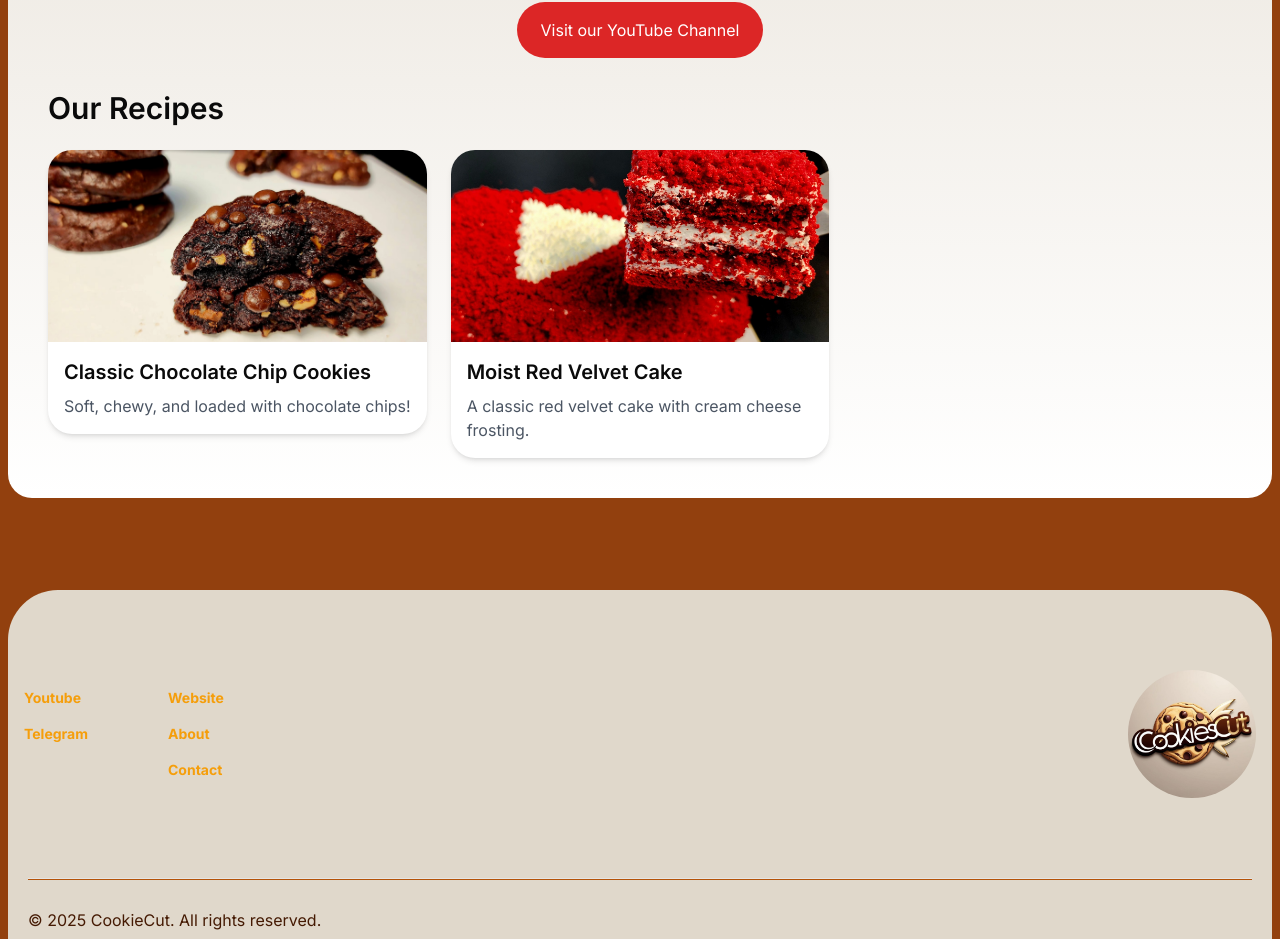
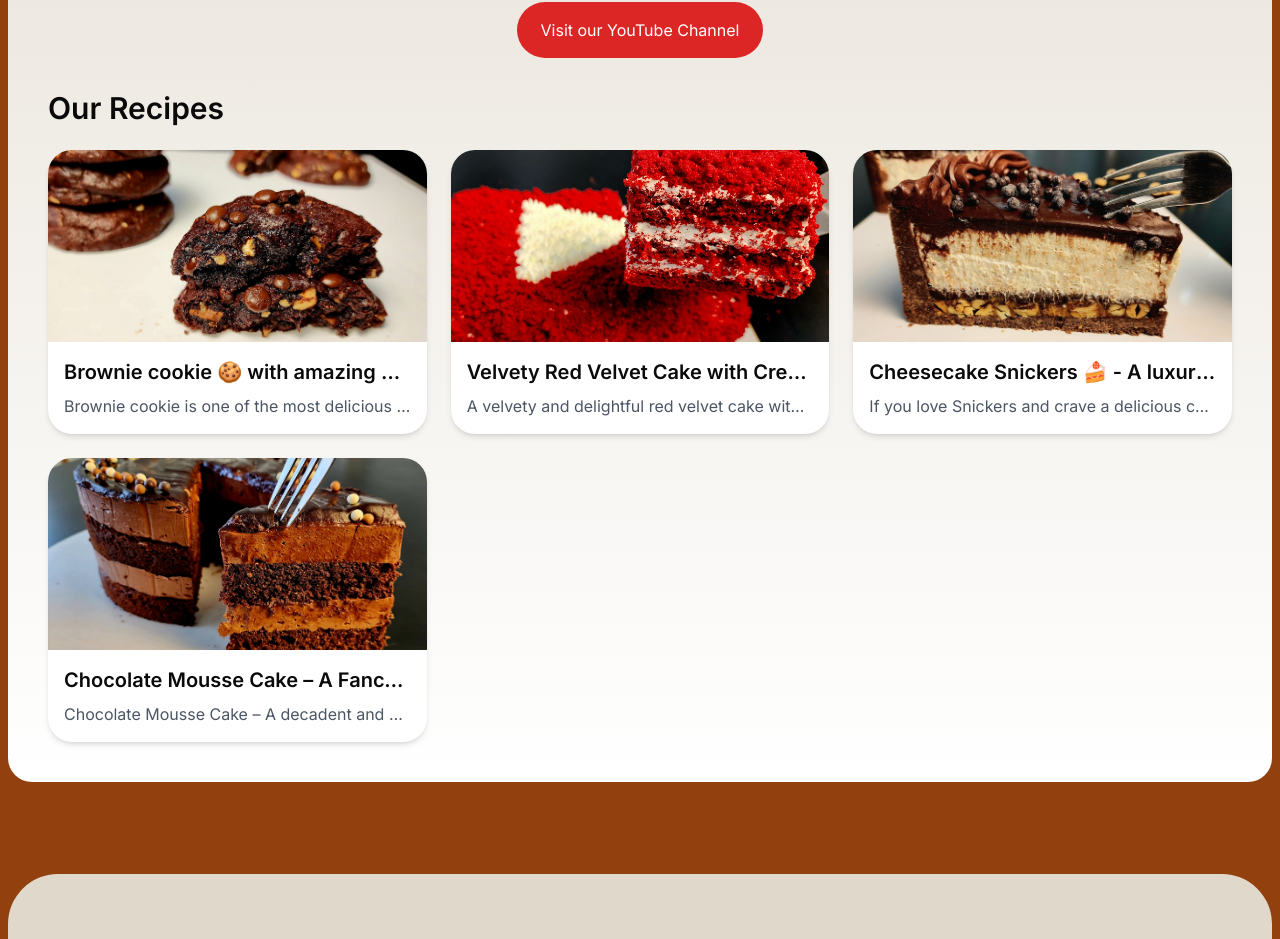
Before and after one commit to CookiesCut/Cookiecut-website, a Next.js app: page / in a window 1280 px wide. Shown: the part 694-1633 px from the top of the page. Built offline with nearby package versions, Linux system fonts and the light colour scheme.

Commit message:
update content

```diff
--- a/app/recipe/[id]/page.tsx
+++ b/app/recipe/[id]/page.tsx
@@ -34,14 +34,20 @@ export default async function RecipePage({ params }: { params: { id: string } })
             <li key={index}>{ingredient}</li>
           ))}
         </ul>
-        <h3 className="text-xl font-semibold mb-2">Instructions:</h3>
+        <h3 className="text-xl font-semibold mb-2">{recipe.instructions ? "Instructions:" : ""}</h3>
         <ol className="list-decimal list-inside">
-          {recipe.instructions.map((instruction, index) => (
+          {recipe.instructions && recipe.instructions.map((instruction, index) => (
             <li key={index} className="mb-2">
               {instruction}
             </li>
           ))}
         </ol>
+        <p className="mt-10">{recipe.support}</p>
+        {recipe.keywords.map((keyword, index) => (
+          <p key={index} className="p-1.5 mr-2 mt-1 bg-amber-500 rounded-full text-xs inline-block">
+            {keyword}
+          </p>
+        ))}
       </div>
     </div>
   );
--- a/components/RecipeCard.tsx
+++ b/components/RecipeCard.tsx
@@ -14,8 +14,8 @@ export default function RecipeCard({ recipe }: { recipe: Recipe }) {
           className="w-full h-48 object-cover"
         />
         <div className="p-4">
-          <h3 className="text-xl font-semibold mb-2">{recipe.title}</h3>
-          <p className="text-gray-600">{recipe.shortDescription}</p>
+          <h3 className="truncate text-xl font-semibold mb-2">{recipe.title}</h3>
+          <p className="truncate text-gray-600">{recipe.shortDescription}</p>
         </div>
       </div>
     </Link>
--- a/lib/recipes.json
+++ b/lib/recipes.json
@@ -1,39 +1,50 @@
 [
   {
     "id": "chocolate-chip-cookies",
-    "title": "Classic Chocolate Chip Cookies",
-    "shortDescription": "Soft, chewy, and loaded with chocolate chips!",
-    "description": "Learn how to make the perfect chocolate chip cookies that are soft on the inside and crispy on the edges. These cookies are loaded with chocolate chips and have a rich, buttery flavor.",
+    "title": "Brownie cookie 🍪 with amazing chocolate 🍫🌰 and hazelnut flavour Crispy top and wet and soft inside",
+    "shortDescription": "Brownie cookie is one of the most delicious cookies that has a very chocolatey taste and soft texture.🍪🍫🌰",
+    "description": "Brownie cookies are a perfect fusion of rich, fudgy brownies and chewy chocolate cookies. 🍪🍫 These irresistible treats boast an intense chocolate flavor with a soft, melt-in-your-mouth texture. Whether you're a chocolate lover or looking for an easy homemade dessert, this brownie cookie recipe will satisfy your sweet cravings!",
     "thumbnail": "/thumbnail/chocolate-chip-cookies.jpg",
     "youtubeId": "_Lqn9Qv6CWg?si=-J68xVuKMhZNHQH_",
     "ingredients": [
-      "2 1/4 cups all-purpose flour",
-      "1 tsp baking soda",
-      "1 tsp salt",
-      "1 cup unsalted butter, softened",
-      "3/4 cup granulated sugar",
-      "3/4 cup brown sugar",
-      "2 large eggs",
-      "2 tsp vanilla extract",
-      "2 cups semi-sweet chocolate chips"
+      "120 g butter",
+      "70 g brown sugar",
+      "75 g Granulated white sugar",
+      "1 egg of 50 grams (without skin) and 1 yolk",
+      "1/8 tsp vanilla",
+      "155 g flour",
+      "1/2 tsp Baking powder",
+      "35 g cocoa powder",
+      "1 Pinch salt ",
+      "1/4 tsp baking soda",
+      "100 g Dark and milk chocolate",
+      "50 g Chopped walnuts or hazelnuts"
     ],
     "instructions": [
-      "Preheat the oven to 375°F (190°C) and line a baking sheet with parchment paper.",
-      "In a medium bowl, whisk together the flour, baking soda, and salt. Set aside.",
-      "In a large bowl, cream together the softened butter, granulated sugar, and brown sugar until light and fluffy.",
-      "Beat in the eggs one at a time, then stir in the vanilla extract.",
-      "Gradually mix in the dry ingredients until just blended.",
-      "Fold in the chocolate chips.",
-      "Drop rounded tablespoons of the dough onto the prepared baking sheet, about 2 inches apart.",
-      "Bake for 9-11 minutes or until golden brown around the edges.",
-      "Allow the cookies to cool on the baking sheet for 5 minutes before transferring to a wire rack to cool completely."
+      "You can increase or decrease the amount of chocolate and hazelnuts.",
+      "You can use chocolate chips to decorate the cookie.",
+      "The weight of my cookies before baking is 70 grams, with this weight, the baking time is 10-12 minutes.",
+      "Oven temperature 180°C"
+    ],
+    "support": "Please support the channel by sharing and subscribing❤️",
+    "keywords": [
+      "BrownieCookies",
+      "BrownieLovers",
+      "HomemadeDesserts",
+      "ChocolateCookie",
+      "BakingLove",
+      "ChocolateBrownies",
+      "DessertTime",
+      "CookiesOfInstagram",
+      "SweetTooth",
+      "DessertLovers"
     ]
   },
   {
     "id": "red-velvet-cake",
-    "title": "Moist Red Velvet Cake",
-    "shortDescription": "A classic red velvet cake with cream cheese frosting.",
-    "description": "Discover the secrets to making a perfectly moist and flavorful red velvet cake. This recipe features a tender crumb with a hint of cocoa, topped with a rich cream cheese frosting.",
+    "title": "Velvety Red Velvet Cake with Creamy Cheese Filling | YouTube cake 🎂",
+    "shortDescription": "A velvety and delightful red velvet cake with layers of creamy cheese filling, perfect for any special occasion. An exceptional taste that will surprise you with every bite. A perfect choice for your celebrations and gatherings!",
+    "description": "Indulge in the rich and velvety goodness of homemade Red Velvet Cake! 🎂✨ This stunning dessert features soft, moist layers with a luscious cream cheese filling, making it the perfect choice for birthdays, weddings, and special celebrations. Its irresistible flavor and eye-catching red hue will impress your guests with every bite!",
     "thumbnail": "/thumbnail/red-velvet-cake.jpg",
     "youtubeId": "2e1jXLaOFgw?si=_YUt_dTMraKATiVM",
     "ingredients": [
@@ -58,6 +69,95 @@
       "Bake for 30-35 minutes or until a toothpick inserted into the center comes out clean.",
       "Allow the cakes to cool in the pans for 10 minutes, then remove from pans and cool completely on a wire rack.",
       "Once cooled, frost with cream cheese frosting and serve."
+    ],
+    "support": "Please support the channel by sharing and subscribing❤️",
+    "keywords": [
+      "RedVelvetCake",
+      "RedVelvet",
+      "HomemadeCake",
+      "CheeseCake",
+      "CreamyCake",
+      "UniqueDessert",
+      "HomemadeSweets",
+      "YouTubeCake",
+      "YouTube",
+      "CustomCake"
+    ]
+  },
+  {
+    "id": "cheesecake-snickers",
+    "title": "Cheesecake Snickers 🍰 - A luxury dessert with chocolate and caramel flavor",
+    "shortDescription": "If you love Snickers and crave a delicious cheesecake, this recipe is perfect for you! A dreamy combination of biscuits, chocolate, caramel, and cream to create a dessert you’ll adore.",
+    "description": "Snickers Cheesecake 🍰 – A rich and indulgent dessert combining creamy cheesecake with layers of chocolate, caramel, and crunchy peanuts. This decadent treat is perfect for candy bar lovers, offering a delightful balance of sweetness and texture. Ideal for birthdays, parties, or any special occasion!",
+    "thumbnail": "/thumbnail/cheesecake-snickers.jpg",
+    "youtubeId": "6oFxBLgySjQ?si=EXCwQN8Tfl-kR41a",
+    "ingredients": [
+      "200g cream",
+      "200g dark chocolate",
+      "310g biscuit powder",
+      "100g soft butter at room temperature",
+      "60g cream",
+      "30g peanut powder",
+      "200g caramel",
+      "100-150g roasted peanuts",
+      "200g cream cheese",
+      "320g pastry cream",
+      "3 teaspoons gelatin powder",
+      "1/3 cup water",
+      "40g peanut butter"
+    ],
+    "instructions": null,
+    "support": "Please support the channel by sharing and subscribing❤️",
+    "keywords": [
+      "Cheesecake",
+      "SnickersCheesecake",
+      "HomemadeDessert",
+      "DeliciousDessert",
+      "UniqueDessert",
+      "Cooking",
+      "Recipe",
+      "Snickers",
+      "Chocolate",
+      "Caramel",
+      "ChocolateDessert",
+      "EasyCooking",
+      "NewDessert"
+    ]
+  },
+  {
+    "id": "chocolate-mousse-cake",
+    "title": "Chocolate Mousse Cake – A Fancy & Delicious Dessert That Will Surprise Everyone!",
+    "shortDescription": "Chocolate Mousse Cake – A decadent and elegant dessert featuring a smooth, rich chocolate mousse layer atop a moist cake base. Perfect for chocolate lovers, this fancy dessert will impress your guests with its luxurious texture and unforgettable taste. Whether for a celebration or a sweet treat, this cake is sure to surprise everyone!",
+    "description": "Chocolate mousse cake is a delicious and delightful dessert that combines soft cake with creamy chocolate mousse. With its rich chocolate flavor and smooth, creamy texture, this dessert makes a perfect choice for parties or gatherings with friends. The unique combination of flavors and its attractive appearance will captivate anyone.",
+    "thumbnail": "/thumbnail/chocolate-mousse-cake.jpg",
+    "youtubeId": "0TffkIidlSU?si=WvWC45nNpfXqwtyw",
+    "ingredients": [
+      "5 eggs",
+      "160g flour",
+      "150g sugar",
+      "8g baking powder",
+      "20g cocoa powder",
+      "1g salt",
+      "50ml milk",
+      "50ml oil",
+      "200ml milk",
+      "300g chocolate",
+      "2 tablespoons gelatin powder",
+      "½ cup water",
+      "150g cream",
+      "150g chocolate"
+    ],
+    "instructions": null,
+    "support": "Please support the channel by sharing and subscribing❤️",
+    "keywords": [
+      "MousseCake",
+      "ChocolateCake",
+      "ChocolateDessert",
+      "CreamyChocolate",
+      "DeliciousDessert",
+      "ChocolateMousse",
+      "HomemadeDessert",
+      "HomemadeCake"
     ]
   }
 ]
--- a/lib/recipes.ts
+++ b/lib/recipes.ts
@@ -12,8 +12,6 @@ export async function getRecipe(id: string): Promise<Recipe | undefined> {
 
 export async function getAllRecipeIds() {
   return [
-    "chocolate-cake",
-    "vanilla-cupcake",
-    "strawberry-pie",
+
   ];
 }
--- a/types/recipe.ts
+++ b/types/recipe.ts
@@ -6,5 +6,7 @@ export interface Recipe {
   thumbnail: string
   youtubeId: string
   ingredients: string[]
-  instructions: string[]
+  instructions: string[] | null
+  support: string
+  keywords: string[]
 }
```
Also changed, not shown: public/thumbnail/cheesecake-snickers.jpg (added), public/thumbnail/chocolate-mousse-cake.jpg (renamed from public/thumbnail/20250131_085815.jpg).
